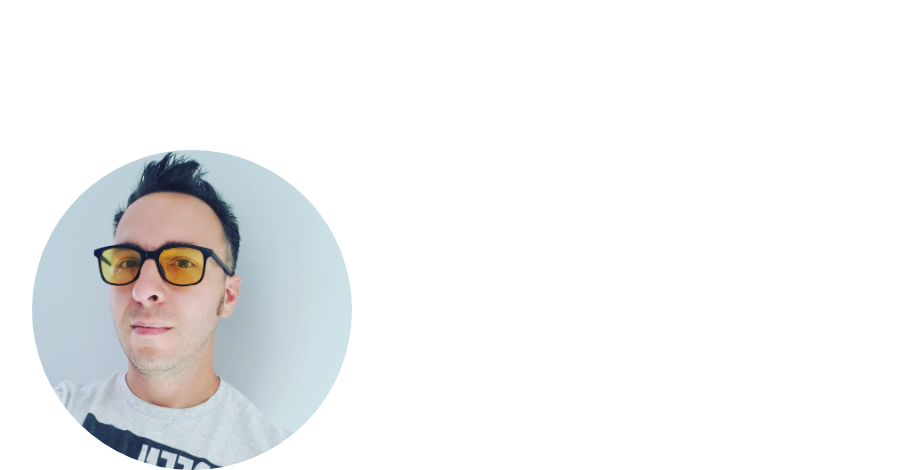
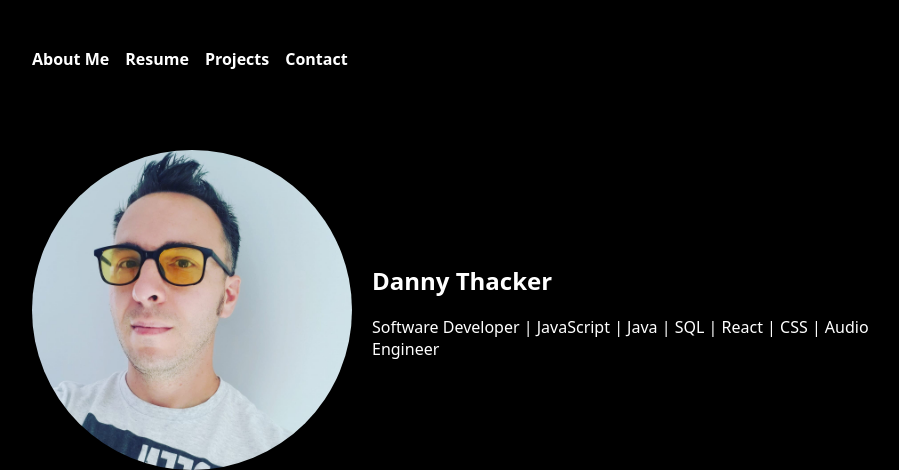
Before and after one commit to DanzillaDanny/DanzillaDanny.github.io, a Jekyll site: the page built from index.md, in a window 1280 px wide. Shown: the top 470 px of the page, without its empty margins (174-1073 px from the left). Built offline with Jekyll 4.4.1, drawn with Linux system fonts in a browser that asks for light colours; grey boxes are pictures that could not be loaded.

Commit message:
css error fixed for bg color

```diff
--- a/assets/index.css
+++ b/assets/index.css
@@ -6,7 +6,7 @@
 
 body {
    font-family: system-ui, san-serif;
-   background: var(--main bg-color);
+   background: var(--main-bg-color);
     color: var(--main-text-color);
    max-width: 900px;
     margin: auto;
```
